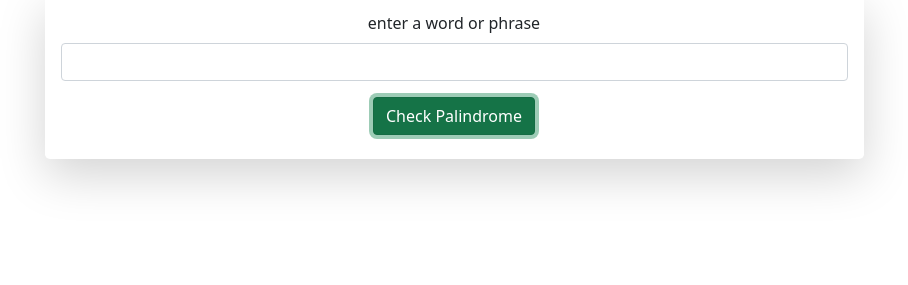
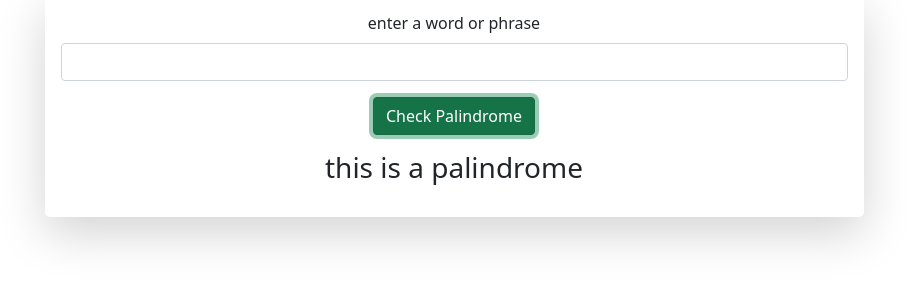
Before and after one commit to MyraaJangra/Palinddrome, a plain HTML site: page index.html in a window 1280 px wide. Both pictures are taken after a click on the button "Check Palindrome". Shown: the part 113-398 px from the top of the page, without its empty margins (186-1094 px from the left). Drawn offline with nearby package versions, Linux system fonts and the light colour scheme.

Commit message:
Fix input ID and update output heading class

```diff
--- a/index.html
+++ b/index.html
@@ -12,12 +12,12 @@
 <label class="form-label"> enter a word or phrase</label>
 <input type="text" id="text" class="form-control mb-3">
 <button class="btn btn-success" onclick="palindrome()"> Check Palindrome</button>
-<h3 id="output"></h3>
+<h3 id="output" class="my-3"></h3>
 </div>
 </div>
 <script>
     function palindrome(){
-        let textInput=document.getElementById("input").value;
+        let textInput=document.getElementById("text").value;
         let reversedText = textInput.split("").reverse().join("");
         if(textInput==reversedText){
             document.getElementById("output").innerHTML="this is a palindrome";
```
